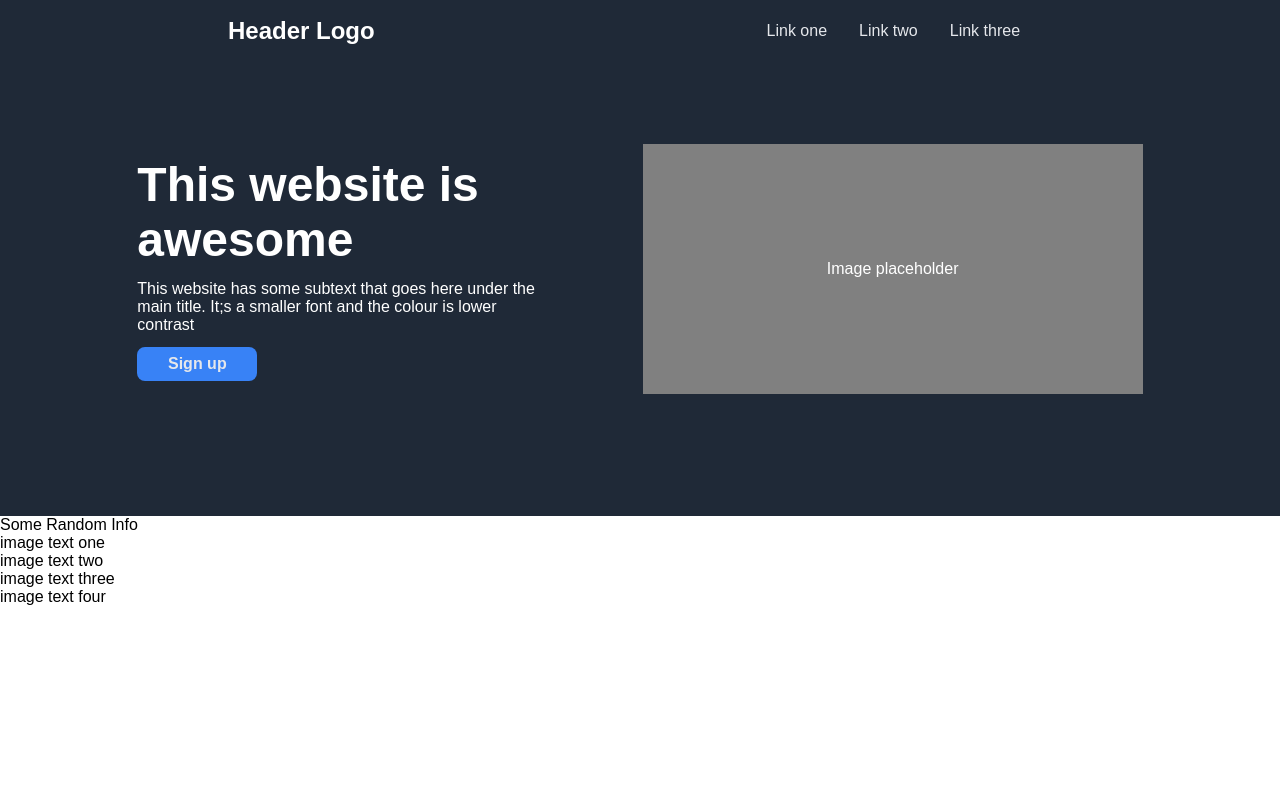
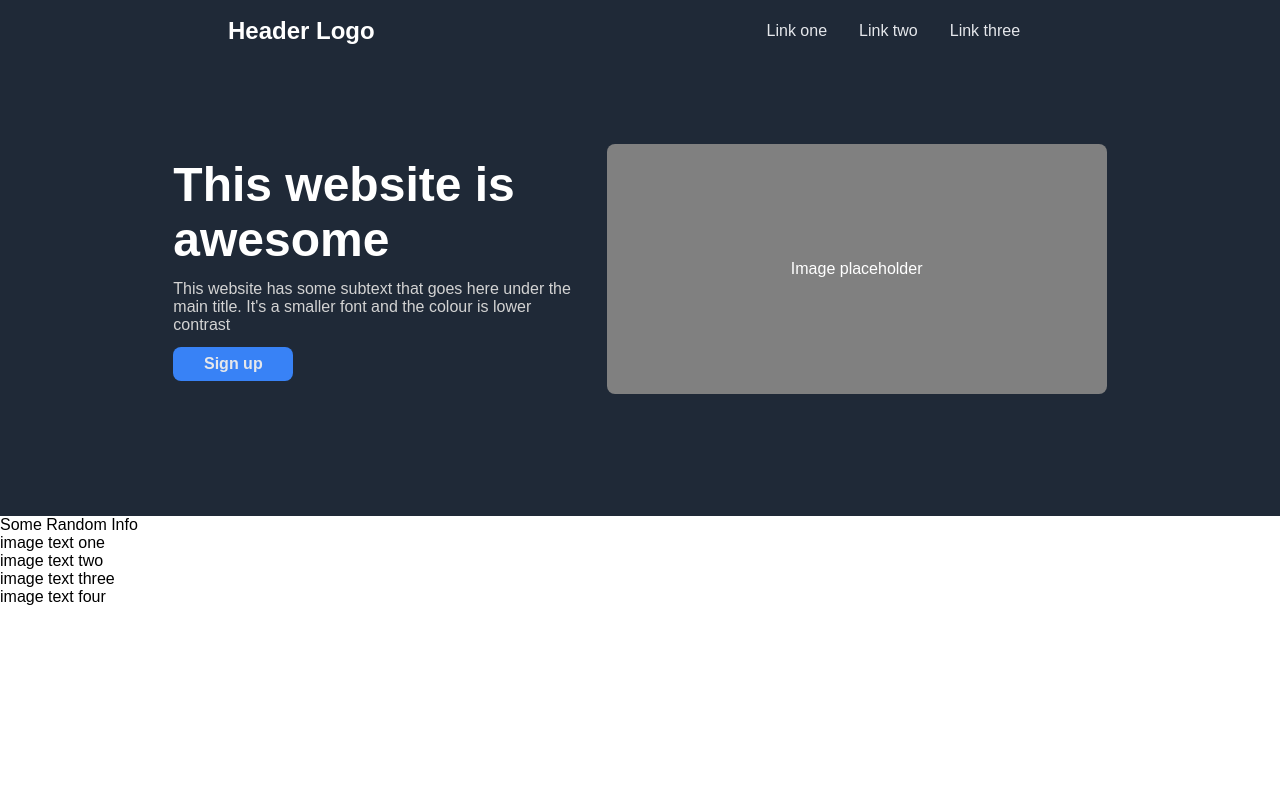
Before and after one commit to jibril678/landing-page, a plain HTML site: page index.html in a window 1280 px wide. Shown: the top 800 px of the page. Drawn offline with Linux system fonts and the light colour scheme.

Commit message:
minor CSS tweaks

```diff
--- a/index.html
+++ b/index.html
@@ -18,7 +18,7 @@
             <div class="hero-section">
                 <div class="left-content">
                     <div class="main-heading">This website is awesome</div>
-                    <div class="subtext">This website has some subtext that goes here under the main title. It;s a smaller font and the colour is lower contrast</div>
+                    <div class="subtext">This website has some subtext that goes here under the main title. It's a smaller font and the colour is lower contrast</div>
                     <button><a href="#">Sign up</a></button>
                 </div>
                 <div class="right-content">
--- a/style.css
+++ b/style.css
@@ -41,7 +41,7 @@ ul {
     display: flex;
     justify-content: space-evenly;
     align-items: center;
-    padding: 32px 32px 72px 32px;
+    padding: 32px 140px 72px 140px;
     margin: 0;
     background-color: #1f2937;
     color: white;
@@ -56,6 +56,10 @@ ul {
     height: 250px;
 }
 
+.subtext {
+    color: lightgrey;
+}
+
 .right-content {
     display: flex;
     justify-content: center;
@@ -63,6 +67,7 @@ ul {
     background-color: grey;
     height: 250px;
     width: 500px;
+    border-radius: 8px;
 }
 
 .main-heading {
```
